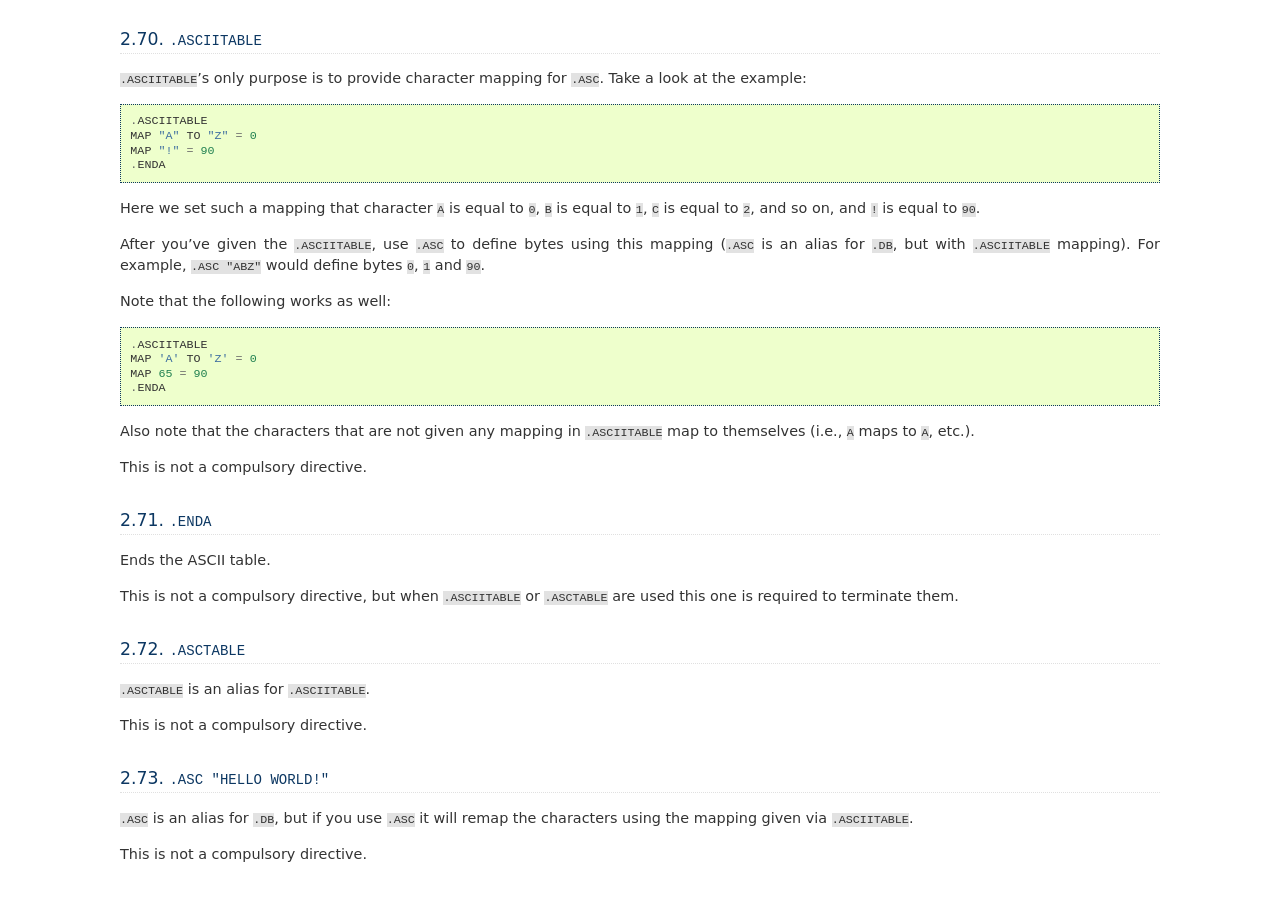
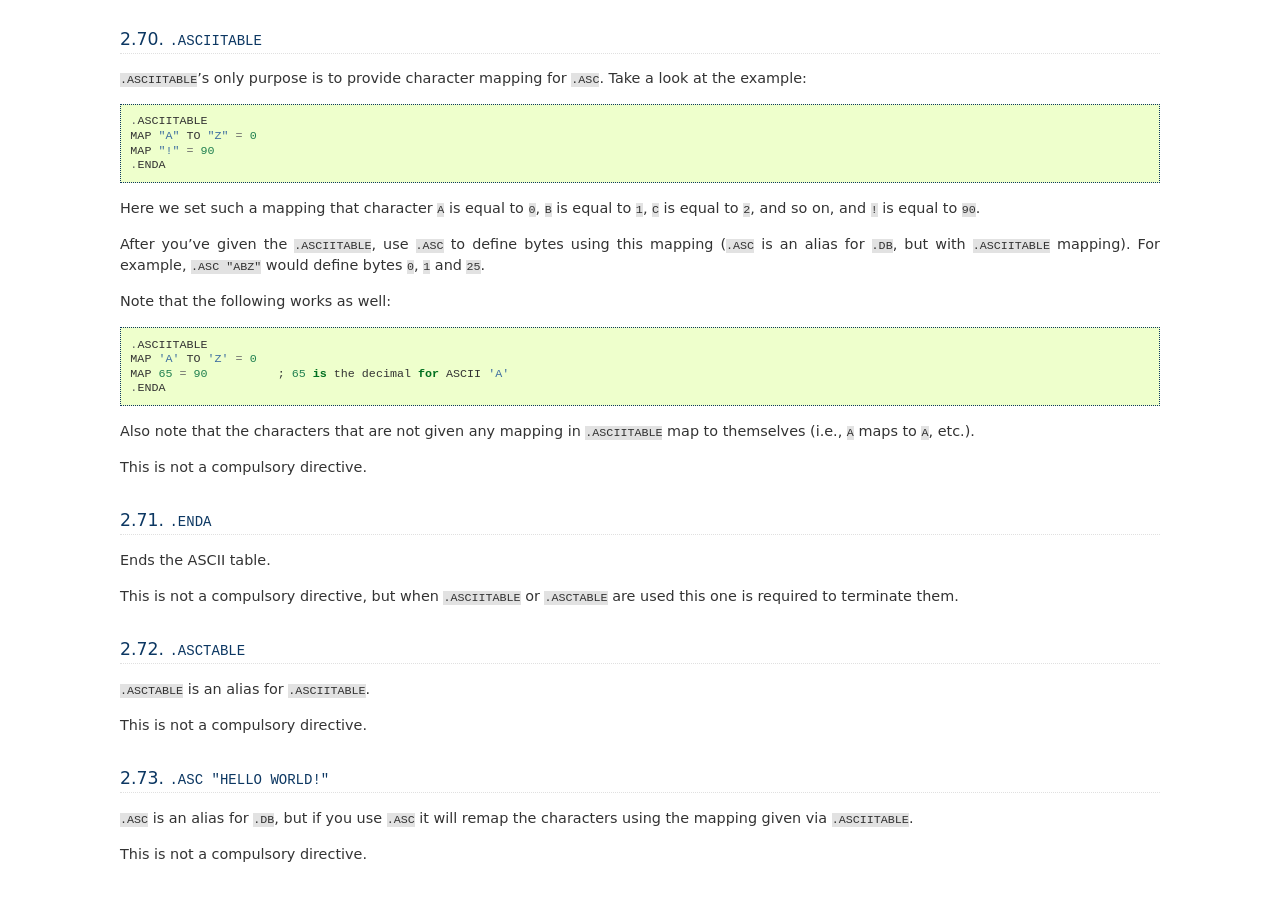
Before and after one commit to vhelin/wla-dx, a Sphinx documentation site: the page built from doc/asmdiv.rst, in a window 1280 px wide and 900 px high, scrolled down 21250 px. Built offline with Sphinx 7.4.7, drawn with Linux system fonts in a browser that asks for light colours.

Commit message:
More fixes to .ASCIITABLE's docs. Addresses #177 in GitHub.

```diff
--- a/doc/asmdiv.rst
+++ b/doc/asmdiv.rst
@@ -1330,13 +1330,13 @@ to ``90``.
 After you've given the ``.ASCIITABLE``, use ``.ASC`` to define bytes using
 this mapping (``.ASC`` is an alias for ``.DB``, but with ``.ASCIITABLE``
 mapping). For example, ``.ASC "ABZ"`` would define bytes ``0``, ``1`` and
-``90``.
+``25``.
 
 Note that the following works as well::
 
     .ASCIITABLE
     MAP 'A' TO 'Z' = 0
-    MAP 65 = 90
+    MAP 65 = 90          ; 65 is the decimal for ASCII 'A'
     .ENDA
 
 Also note that the characters that are not given any mapping in
```
